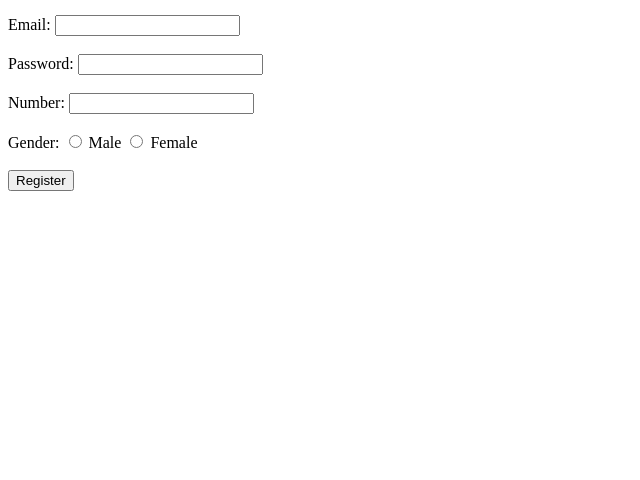
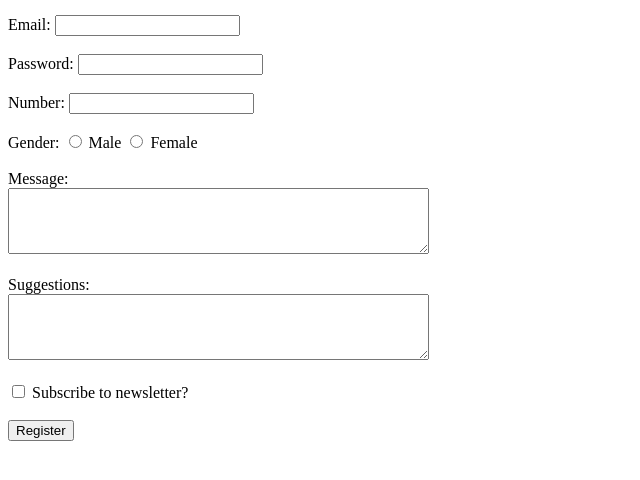
Before and after one commit to SarvsDev/Placement, a plain HTML site: page Day 1/studentreg.html in a window 1280 px wide. Shown: the part 104-584 px from the top of the page, without its empty margins (0-640 px from the left). Drawn offline with Linux system fonts and the light colour scheme.

Commit message:
Update studentreg.html

```diff
--- a/Day 1/studentreg.html
+++ b/Day 1/studentreg.html
@@ -23,7 +23,12 @@
         <label for="male">Male</label>
         <input type="radio" id="female" name="gender" value="female">
         <label for="female">Female</label><br><br>
-
+        <label for="message">Message:</label><br>
+        <textarea id="message" name="message" rows="4" cols="50"></textarea><br><br>
+        <label for="suggestions">Suggestions:</label><br>
+        <textarea id="suggestions" name="suggestions" rows="4" cols="50"></textarea><br><br>
+        <input type="checkbox" id="terms" name="terms" required>
+        <label for="newsletter">Subscribe to newsletter?</label><br><br>
         <input type="submit" value="Register">
 </body>
 </html>
```
